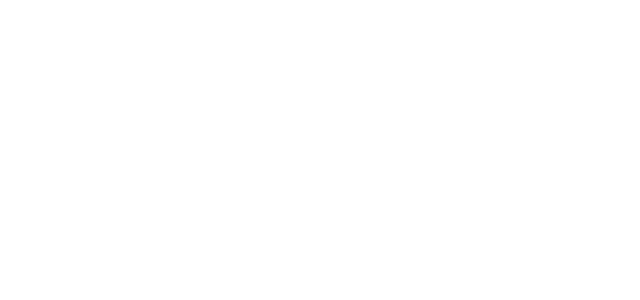
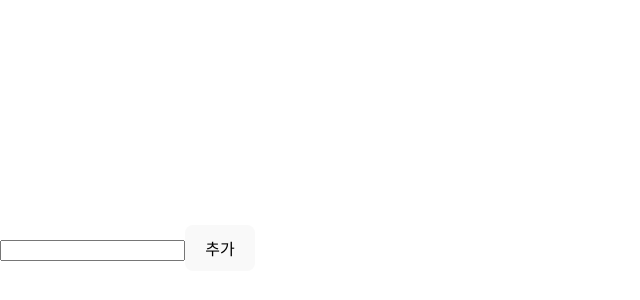
Before and after one commit to leeclaire07/practice, a React (Vite) app: page / in a window 1280 px wide. Shown: the part 152-452 px from the top of the page, without its empty margins (0-640 px from the left). Built offline with nearby package versions, Linux system fonts and the light colour scheme.

Commit message:
update: create

```diff
--- a/src/App.jsx
+++ b/src/App.jsx
@@ -1,10 +1,27 @@
 import { useState } from "react";
 
 function App() {
+	// state는 짝꿍만 변경할 수 있다.
 	const [todos, setTodos] = useState([]);
+
+	// input이랑 state 만들어서 value onChange로 엮기
+	const [text, setText] = useState("");
+
+	const textChange = (e) => {
+		setText(e.target.value);
+	};
+
+	// 버튼 만들어서 todos state에 input value 추가하기
+  const addTodo = () => {
+    // todos 짝꿍인 setTodos로 todos 변경하기
+    // 스프레드 어쩌구로 기존에 있던 todos 풀어주고 input으로 받은 text로 새로운 todo 만들기
+		setTodos([...todos, { id: crypto.randomUUID(), title: text }]);
+  };
 
 	return (
 		<>
+			<input type="text" value={text} onChange={textChange} />
+			<button onClick={addTodo}>추가</button>
 			{todos.map((todo) => {
 				return <li key={todo.id}>{todo.title}</li>;
 			})}
```
